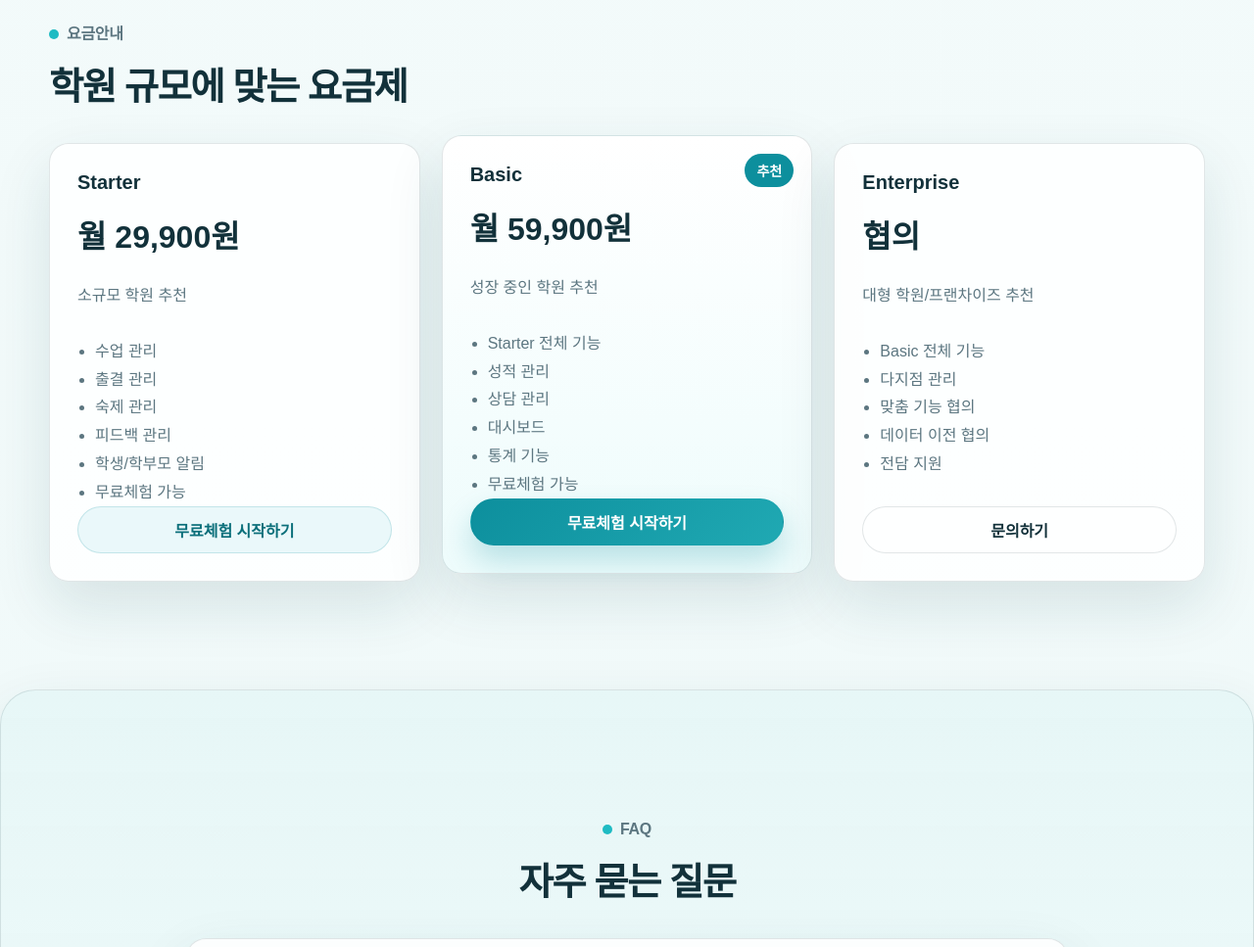
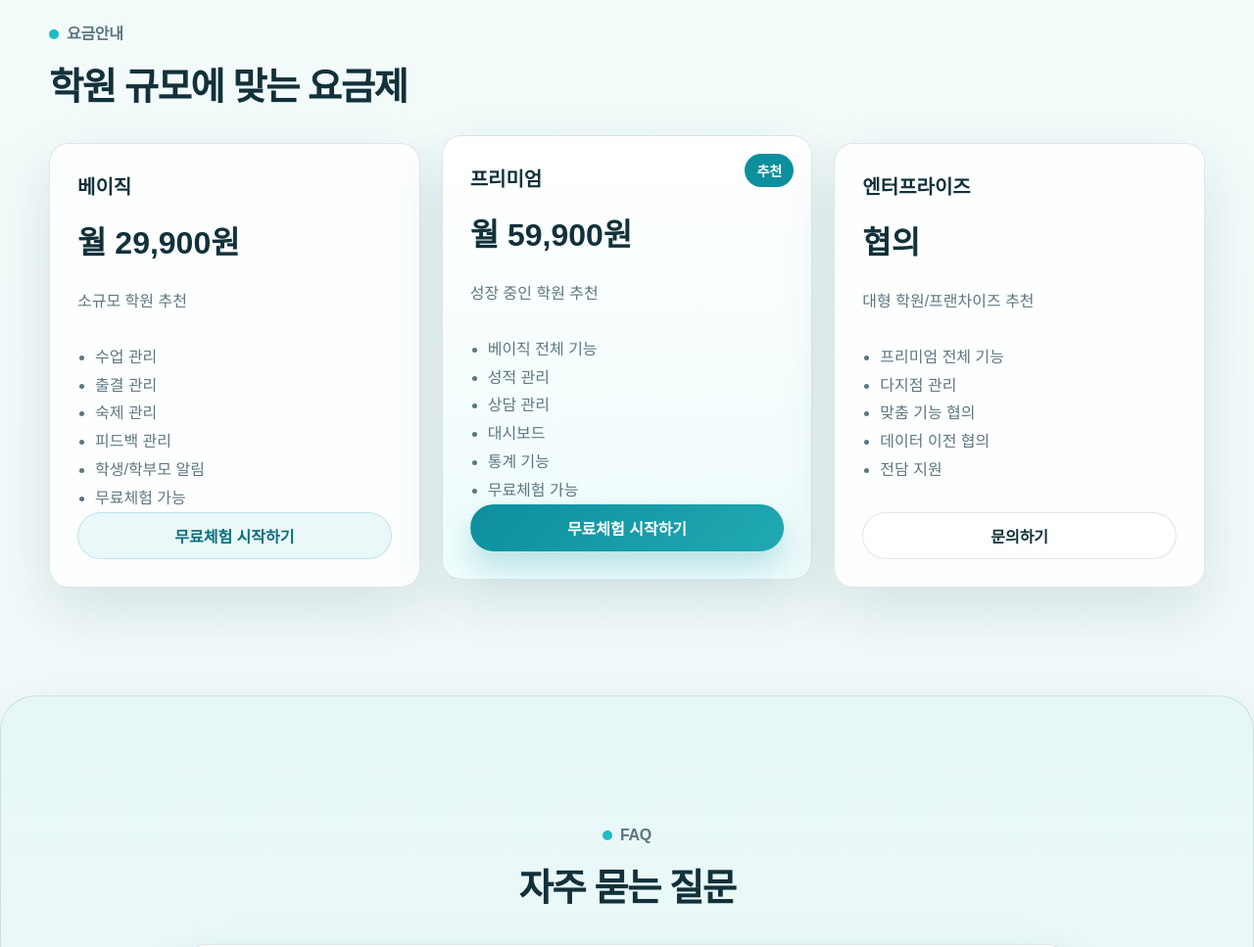
Before and after one commit to anjw999-Caley/tudy-company, a website built with Vite: page index.html in a window 1280 px wide. Shown: the part 4827-5794 px from the top of the page at 98% size. Built offline with nearby package versions, Linux system fonts and the light colour scheme; a web font is replaced by a local one.

Commit message:
기능안내추가3

```diff
--- a/index.html
+++ b/index.html
@@ -338,7 +338,7 @@
           </div>
           <div class="pricing-grid">
             <article class="pricing-card">
-              <h3>Starter</h3>
+              <h3>베이직</h3>
               <p class="price">월 29,900원</p>
               <p class="pricing-target">소규모 학원 추천</p>
               <ul>
@@ -353,11 +353,11 @@
             </article>
             <article class="pricing-card featured-pricing">
               <div class="pricing-badge">추천</div>
-              <h3>Basic</h3>
+              <h3>프리미엄</h3>
               <p class="price">월 59,900원</p>
               <p class="pricing-target">성장 중인 학원 추천</p>
               <ul>
-                <li>Starter 전체 기능</li>
+                <li>베이직 전체 기능</li>
                 <li>성적 관리</li>
                 <li>상담 관리</li>
                 <li>대시보드</li>
@@ -367,11 +367,11 @@
               <a class="button button-primary full-width" href="#contact">무료체험 시작하기</a>
             </article>
             <article class="pricing-card">
-              <h3>Enterprise</h3>
+              <h3>엔터프라이즈</h3>
               <p class="price">협의</p>
               <p class="pricing-target">대형 학원/프랜차이즈 추천</p>
               <ul>
-                <li>Basic 전체 기능</li>
+                <li>프리미엄 전체 기능</li>
                 <li>다지점 관리</li>
                 <li>맞춤 기능 협의</li>
                 <li>데이터 이전 협의</li>
```
Also changed, not shown: dist/index.html.
